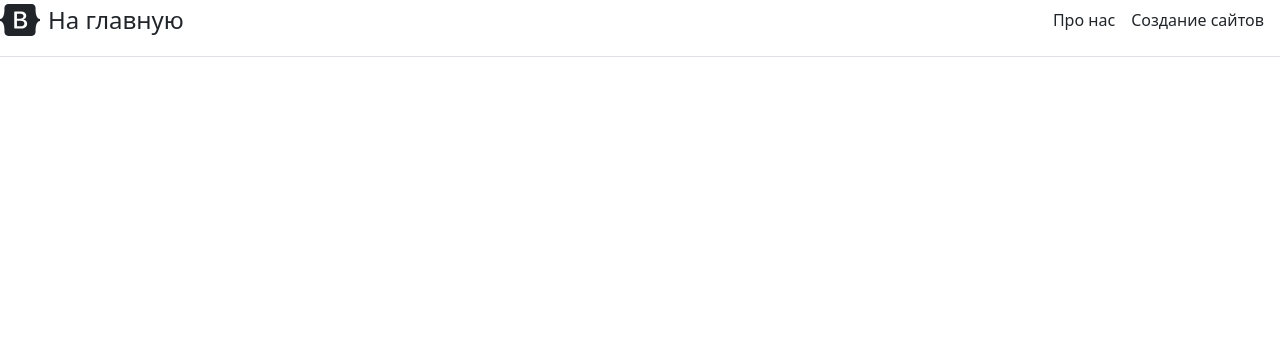
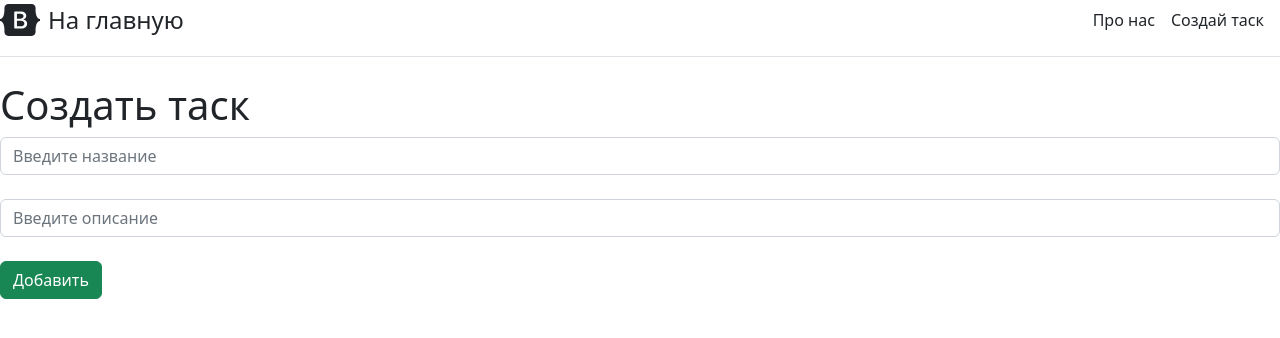
Before and after one commit to CatWhichCat/newSite_mySite, a Django app: page /create/ in a window 1280 px wide. Shown: the top 338 px of the page. Run offline with Django 4.2, Linux system fonts and the light colour scheme.

Commit message:
view, form, create.html

```diff
--- /dev/null
+++ b/main/forms.py
@@ -0,0 +1,17 @@
+from .models import *
+from django.forms import ModelForm, TextInput
+
+class TaskForm(ModelForm):
+    class Meta:
+        model = Task
+        fields = ["title", "task"]
+        widgets = {
+            'title': TextInput(attrs={
+                'class': 'form-control',
+                'placeholder': 'Введите название'
+            }),
+            "task": TextInput(attrs={
+                'class': 'form-control',
+                'placeholder': 'Введите описание'
+            })
+            }
--- a/main/templates/main/base.html
+++ b/main/templates/main/base.html
@@ -17,7 +17,7 @@
         <nav class="d-inline-flex mt-2 mt-md-0 ms-md-auto">
           {% comment %} <a class="me-3 py-2 text-dark text-decoration-none" href="/">Главная</a> {% endcomment %}
           <a class="me-3 py-2 text-dark text-decoration-none" href="/about_us">Про нас</a>
-          <a class="me-3 py-2 text-dark text-decoration-none" href="/create">Создание сайтов</a>
+          <a class="me-3 py-2 text-dark text-decoration-none" href="/create">Создай таск</a>
         </nav>
     </div>
     {% block content %}{% endblock %}
--- a/main/templates/main/create_task.html
+++ b/main/templates/main/create_task.html
@@ -5,4 +5,14 @@
 {% endblock %}
 
 {% block content %}
+  <h1>Создать таск</h1>
+  <form method="post">
+      {% csrf_token %}
+      {{ form.title }}<br>
+      {{ form.task }}<br>
+      {% comment %} <input type="text" placeholder="Введите текс" class="form-control"><br>
+      <textarea type="text" placeholder="Введите описание" class="form-control"></textarea><br> {% endcomment %}
+      <button type="submit" class="btn btn-success">Добавить</button>
+      <span>{{ error }}</span>
+  </form>
 {% endblock %}
--- a/main/views.py
+++ b/main/views.py
@@ -1,6 +1,6 @@
-from django.shortcuts import render
+from django.shortcuts import render, redirect
 from .models import *
-
+from .forms import *
 
 def index(request):
     task = Task.objects.all()
@@ -12,4 +12,19 @@ def about(request):
     return render(request, 'main/about.html')
 
 def create(request):
-    return render(request, 'main/create_task.html')
+    error = ''
+
+    if request.method == "POST":
+        form = TaskForm(request.POST)
+        if form.is_valid():
+            form.save()
+            return redirect('/')
+        else:
+            error = 'Форма была неверной'
+
+    form = TaskForm()
+    context = {
+        'form': form
+    }
+
+    return render(request, 'main/create_task.html', context)
```
